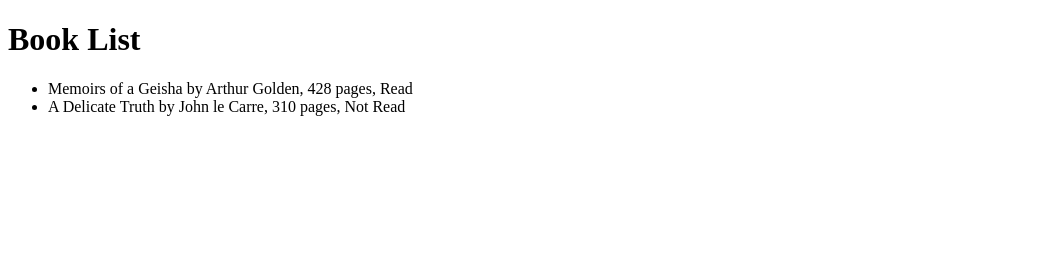
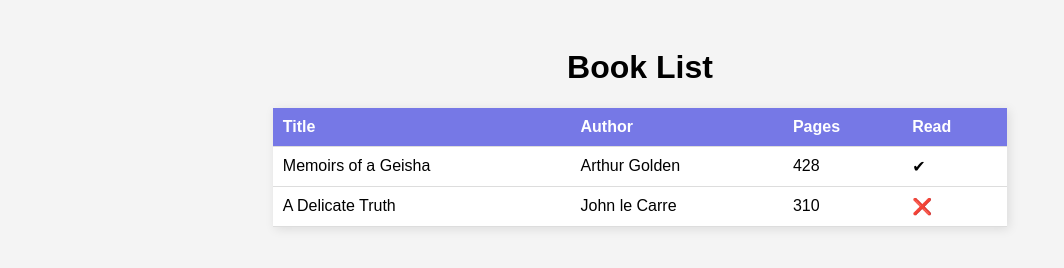
Before and after one commit to Beerooke31/JS_Project_Two, a plain HTML site: page index.html in a window 1280 px wide. Shown: the whole page, without its empty margins (0-1064 px from the left). Drawn offline with Linux system fonts and the light colour scheme.

Commit message:
Created display table for books

```diff
--- a/index.html
+++ b/index.html
@@ -5,11 +5,22 @@
     <meta name="viewport" content="width=device-width, initial-scale=1.0" />
     <link rel="stylesheet" href="styles.css" />
 
-    <title>New Project</title>
+    <title>My Library</title>
   </head>
   <body>
     <h1>Book List</h1>
-    <ul id="book-list"></ul>
+    <table>
+      <thead>
+        <tr>
+          <th>Title</th>
+          <th>Author</th>
+          <th>Pages</th>
+          <th>Read</th>
+        </tr>
+      </thead>
+      <tbody id="book-list"></tbody>
+    </table>
+
     <script src="main.js"></script>
   </body>
 </html>
--- a/main.js
+++ b/main.js
@@ -14,13 +14,23 @@ function addBookToLibrary(title, author, numOfPages, hasBeenRead) {
 
 addBookToLibrary("Memoirs of a Geisha", "Arthur Golden", 428, true);
 addBookToLibrary("A Delicate Truth", "John le Carre", 310, false);
-console.log(myLibrary);
 
-const bookList = document.getElementById("book-list");
-myLibrary.forEach((book) => {
-  const li = document.createElement("li");
-  li.textContent = `${book.title} by ${book.author}, ${
-    book.numOfPages
-  } pages, ${book.hasBeenRead ? "Read" : "Not Read"}`;
-  bookList.appendChild(li);
-});
+function displayBooks() {
+  const bookList = document.getElementById("book-list");
+  bookList.innerHTML = ""; // Clear table before adding new rows
+
+  myLibrary.forEach((book) => {
+    const row = document.createElement("tr");
+
+    row.innerHTML = `
+          <td>${book.title}</td>
+          <td>${book.author}</td>
+          <td>${book.numOfPages}</td>
+          <td>${book.hasBeenRead ? "✔" : "❌"}</td>
+      `;
+
+    bookList.appendChild(row);
+  });
+}
+
+displayBooks();
--- a/styles.css
+++ b/styles.css
@@ -0,0 +1,31 @@
+body {
+  font-family: Arial, sans-serif;
+  display: flex;
+  flex-direction: column;
+  align-items: center;
+  background-color: #f4f4f4;
+  padding: 20px;
+}
+
+table {
+  width: 60%;
+  border-collapse: collapse;
+  background: white;
+  box-shadow: 2px 2px 10px rgba(0, 0, 0, 0.1);
+}
+
+th,
+td {
+  padding: 10px;
+  text-align: left;
+  border-bottom: 1px solid #ddd;
+}
+
+th {
+  background-color: #7678e6;
+  color: white;
+}
+
+td {
+  background-color: #fff;
+}
```
